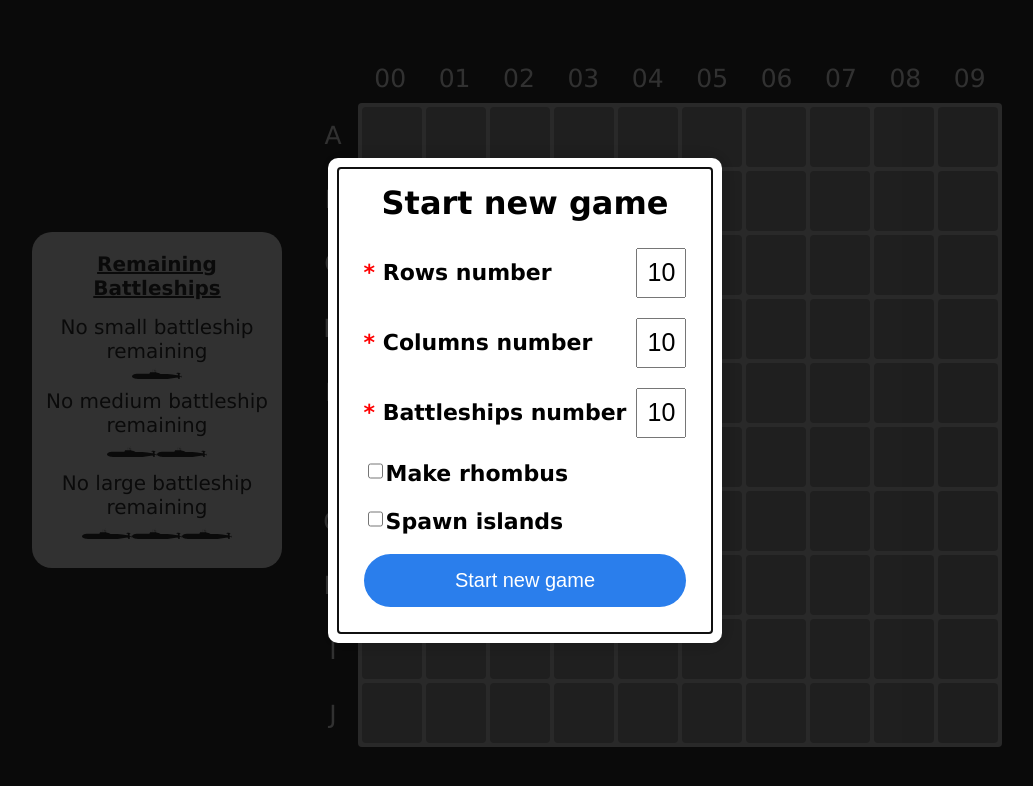
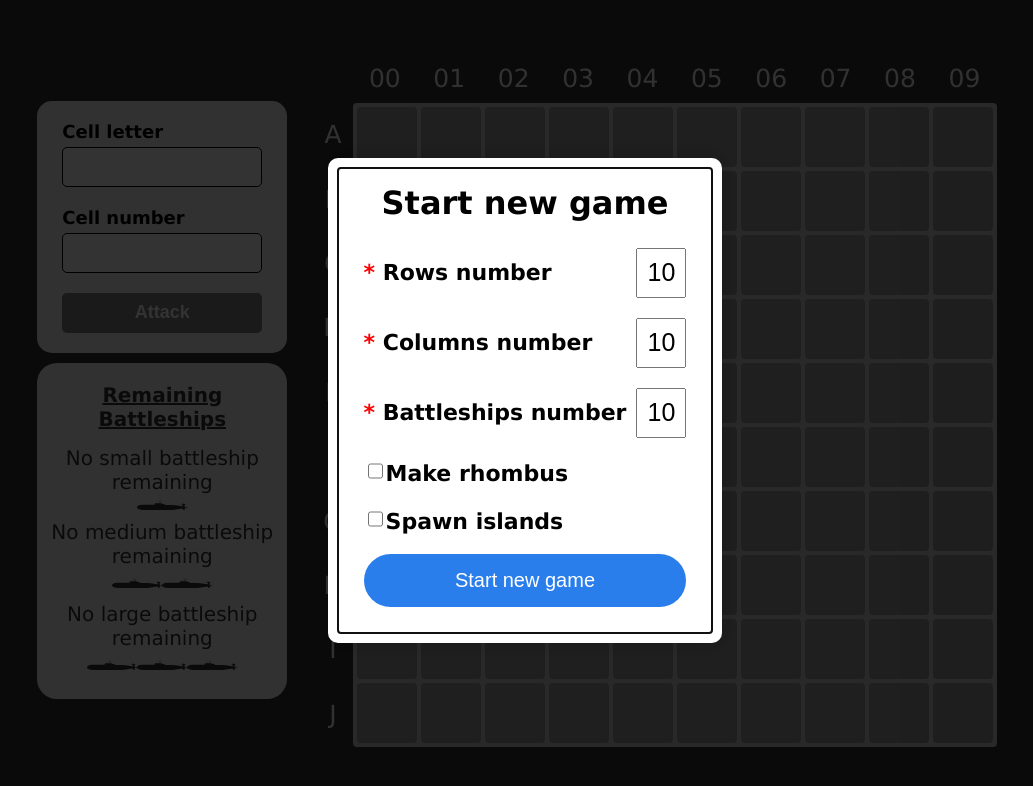
Before and after one commit to daniel-elad/battleships, an Angular app: page / in a window 1280 px wide. Shown: the top 786 px of the page, without its empty margins (115-1148 px from the left). Built offline with nearby package versions, Linux system fonts and the light colour scheme.

Commit message:
Stage 7 fixes + Stage 8

```diff
--- a/src/app/app.module.ts
+++ b/src/app/app.module.ts
@@ -8,6 +8,7 @@ import { ModalComponent } from './components/win-modal/win-modal.component';
 import { BattleshipListComponent } from './components/battleship-list/battleship-list.component';
 import { NewGameModalComponent } from './components/new-game-modal/new-game-modal.component';
 import { FormsModule, ReactiveFormsModule } from '@angular/forms';
+import { BattleshipDestroyerComponent } from './components/battleship-destroyer/battleship-destroyer.component';
 
 @NgModule({
 	declarations: [
@@ -16,6 +17,7 @@ import { FormsModule, ReactiveFormsModule } from '@angular/forms';
 		ModalComponent,
 		BattleshipListComponent,
 		NewGameModalComponent,
+  BattleshipDestroyerComponent,
 	],
 	imports: [
 		BrowserModule,
--- /dev/null
+++ b/src/app/components/battleship-destroyer/battleship-destroyer.component.html
@@ -0,0 +1,40 @@
+<div class="container">
+	<form [formGroup]="destroyerForm" (ngSubmit)="onSubmit($event)">
+		<div class="input-group">
+			<label for="cellLetter">Cell letter</label>
+			<input
+				#letterInput
+				type="text"
+				maxLength="2"
+				(keypress)="onLetterInputKeyPress($event)"
+				(ngModelChange)="onInputChange()"
+				formControlName="cellLetter"
+				required
+				id="cellLetter"
+			/>
+		</div>
+		<div class="input-group">
+			<label for="cellNumber">Cell number</label>
+			<input
+				type="number"
+				min="0"
+				max="99"
+				(keypress)="onNumberInputKeyPress($event)"
+				required
+				formControlName="cellNumber"
+				(ngModelChange)="onInputChange()"
+				id="cellNumber"
+			/>
+		</div>
+		<p class="error" [hidden]="!cellError" aria-live="assertive">
+			The cell is either not found<br />or already got attacked
+		</p>
+		<div class="input-group">
+			<input
+				type="submit"
+				value="Attack"
+				[disabled]="!destroyerForm.valid || cellError"
+			/>
+		</div>
+	</form>
+</div>
--- /dev/null
+++ b/src/app/components/battleship-destroyer/battleship-destroyer.component.scss
@@ -0,0 +1,75 @@
+@import '../../../variables';
+
+.container {
+	background-color: $foregroundColor;
+	padding: 10px 20px;
+	border-radius: 15px;
+}
+
+form {
+	display: flex;
+	flex-direction: column;
+	align-items: center;
+}
+
+.input-group {
+	display: flex;
+	flex-direction: column;
+	margin: 10px 0;
+}
+
+.input-group input:not([type='submit']) {
+	height: 30px;
+	width: 200px;
+	border-radius: 5px;
+	border: 1px solid black;
+	font-size: 16px;
+	padding: 0 10px;
+	text-transform: uppercase;
+}
+
+.input-group label {
+	font-weight: bold;
+	margin-bottom: 5px;
+	font-size: 14px;
+}
+
+.input-group input[type='submit'] {
+	height: 30px;
+	width: 200px;
+	border-radius: 5px;
+	font-size: 18px;
+	font-weight: bold;
+	padding: 0 10px;
+	background-color: #c22525;
+	color: white;
+	border: none;
+	cursor: pointer;
+	&:hover {
+		background-color: #8b1010;
+	}
+	&:disabled {
+		background-color: gray;
+		cursor: default;
+	}
+}
+
+.error {
+	font-size: 10px;
+	text-align: center;
+	color: red;
+}
+
+@media screen and (min-width: $M_Phones) {
+	.input-group label {
+		font-size: 18px;
+	}
+
+	.input-group input[type='submit'] {
+		height: 40px;
+	}
+
+	.input-group input:not([type='submit']) {
+		height: 40px;
+	}
+}
--- /dev/null
+++ b/src/app/components/battleship-destroyer/battleship-destroyer.component.ts
@@ -0,0 +1,72 @@
+import {
+	Component,
+	ElementRef,
+	EventEmitter,
+	Input,
+	OnInit,
+	Output,
+	ViewChild,
+} from '@angular/core';
+import { FormControl, FormGroup } from '@angular/forms';
+
+@Component({
+	selector: 'app-battleship-destroyer',
+	templateUrl: './battleship-destroyer.component.html',
+	styleUrls: ['./battleship-destroyer.component.scss'],
+})
+export class BattleshipDestroyerComponent implements OnInit {
+	destroyerForm: FormGroup = new FormGroup({
+		cellLetter: new FormControl(null),
+		cellNumber: new FormControl(null),
+	});
+
+	@Input() cells: Element[] = [];
+	@Output() onAttack: EventEmitter<HTMLElement> = new EventEmitter();
+	@ViewChild('letterInput') letterInput: ElementRef = {} as ElementRef;
+	currentCell: HTMLElement | null = null;
+	cellError: boolean = false;
+
+	constructor() {}
+
+	ngOnInit(): void {}
+
+	onNumberInputKeyPress(event: any) {
+		return event.charCode >= 48 && event.charCode <= 57;
+	}
+
+	onLetterInputKeyPress(event: any) {
+		return /[a-z]/i.test(event.key);
+	}
+
+	onInputChange() {
+		this.currentCell = null;
+		this.cellError = false;
+		const letter = this.destroyerForm.get('cellLetter')?.value;
+		const number = this.destroyerForm.get('cellNumber')?.value;
+		if (letter !== null && number !== null) {
+			const emptyCells = this.cells.filter(
+				(cell) =>
+					!cell.classList.contains('invisible') &&
+					!cell.classList.contains('battleship') &&
+					!cell.classList.contains('no-battleship')
+			);
+			const parsedLetter = letter.toUpperCase();
+			const cell = emptyCells.find(
+				(c) => c.id == `${parsedLetter}_${number}`
+			);
+			if (!cell) {
+				this.cellError = true;
+				return;
+			}
+			this.currentCell = cell as HTMLElement;
+		}
+	}
+
+	onSubmit(event: any) {
+		event.preventDefault();
+		if (!this.currentCell) return;
+		this.onAttack.emit(this.currentCell);
+		this.destroyerForm.reset();
+		this.letterInput.nativeElement.focus();
+	}
+}
--- a/src/app/components/battleship-list/battleship-list.component.scss
+++ b/src/app/components/battleship-list/battleship-list.component.scss
@@ -37,17 +37,14 @@
 	width: 40px;
 }
 
-.battleship-title {
-	margin: 0;
-	padding: 0;
-	text-align: center;
-	color: $backgroundColor;
-}
-
 .list-item-container,
 .battleship-container {
 	display: flex;
 	align-items: center;
+}
+
+.list-item-container {
+	flex-direction: column;
 }
 
 .battleship-container {
@@ -65,23 +62,29 @@
 }
 
 .battleship-title {
-	font-size: 16px;
+	font-size: 14px;
 	margin: 0px;
 	padding: 0px;
 	display: inline;
+	margin: 0;
+	padding: 0;
+	text-align: center;
+	color: $backgroundColor;
 }
+
 @media (min-width: $M_Phones) {
 	.list-item-container {
 		gap: 5px;
+	}
+	.battleship-title {
+		font-size: 20px;
 	}
 }
 @media (min-width: $Tablets) {
 	.battleship-icon {
 		width: 50px;
 	}
-	.battleship-title {
-		font-size: 20px;
-	}
+
 	.list-title {
 		font-size: 20px;
 	}
--- a/src/app/components/grid/grid.component.html
+++ b/src/app/components/grid/grid.component.html
@@ -1,4 +1,10 @@
 <div class="flex-container">
+	<div class="lists-container">
+		<app-battleship-destroyer
+			[cells]="cells"
+			class="battleship-destroyer"
+			(onAttack)="onAttack($event)"
+		></app-battleship-destroyer>
 		<app-battleship-list
 			#list
 			class="list"
@@ -7,6 +13,7 @@
 			[largeBattleships]="largeBattleships"
 			[isWin]="isWin"
 		></app-battleship-list>
+	</div>
 	<div class="container">
 		<div class="x"></div>
 		<div class="number-container">
@@ -23,6 +30,7 @@
 						(click)="onCellClick($event)"
 						class="cell"
 						[attr.aria-label]="y + x"
+						aria-live="polite"
 						[id]="y + '_' + ParseInt(x)"
 					></button>
 				</ng-container>
--- a/src/app/components/grid/grid.component.scss
+++ b/src/app/components/grid/grid.component.scss
@@ -17,7 +17,6 @@
 .container {
 	display: grid;
 	padding: 1em;
-	width: 100%;
 	height: 100%;
 	//max-width: 375px;
 	//max-height: 375px;
@@ -27,12 +26,20 @@
 	position: relative;
 }
 
+.lists-container {
+	display: flex;
+	flex-direction: column;
+}
+
+.battleship-destroyer {
+	margin-bottom: 10px;
+}
+
 .x {
 	grid-row: 1;
-	grid-column: 4;
+	grid-column: 1;
 	background-color: #333;
-	height: 50px;
-	width: 50px;
+
 	position: sticky;
 	left: -20px;
 	top: -20px;
@@ -64,7 +71,6 @@
 }
 
 .list {
-	width: 75%;
 	display: flex;
 	justify-content: center;
 	align-content: center;
@@ -291,6 +297,10 @@
 		width: 100%;
 		height: 100%;
 	}
+
+	.x {
+		grid-column: 4;
+	}
 }
 
 @media screen and (min-width: $Desktops) {
--- a/src/app/components/grid/grid.component.ts
+++ b/src/app/components/grid/grid.component.ts
@@ -174,8 +174,7 @@ export class GridComponent implements AfterViewInit {
 		return emptyCells.map((emptyCell) => emptyCell.id);
 	}
 
-	onCellClick(event: any) {
-		const cell: HTMLElement = event.target;
+	bombCell(cell: HTMLElement) {
 		if (cell.classList.contains('clicked') || this.isWin) return;
 		if (nestedInclude(this.battleships, cell.id)) {
 			cell.classList.add('battleship');
@@ -194,6 +193,15 @@ export class GridComponent implements AfterViewInit {
 		this.checkWin();
 	}
 
+	onCellClick(event: any) {
+		const cell: HTMLElement = event.target;
+		this.bombCell(cell);
+	}
+
+	onAttack(cell: HTMLElement) {
+		this.bombCell(cell);
+	}
+
 	checkWin() {
 		if (this.bombedBattleships.length < nestedLength(this.battleships))
 			return false;
@@ -204,6 +212,7 @@ export class GridComponent implements AfterViewInit {
 			cell.classList.add('won');
 			cell.setAttribute('disabled', 'true');
 			cell.setAttribute('aria-disabled', 'true');
+			cell.setAttribute('aria-live', 'off');
 		});
 		return true;
 	}
--- a/src/app/components/new-game-modal/new-game-modal.component.ts
+++ b/src/app/components/new-game-modal/new-game-modal.component.ts
@@ -78,6 +78,7 @@ export class NewGameModalComponent implements OnInit, AfterViewInit, OnDestroy {
 	setIslandNumber() {
 		let rows = this.formGroup.get('rows')?.value;
 		let cols = this.formGroup.get('columns')?.value;
+		console.log(this.cellsToDissapear);
 		const emptyCellsNum = rows * cols - this.cellsToDissapear.length;
 		this.islandsNum = Math.floor(emptyCellsNum / 10);
 	}
@@ -103,16 +104,15 @@ export class NewGameModalComponent implements OnInit, AfterViewInit, OnDestroy {
 	}
 
 	onRhombusClick() {
-		this.onSpawnIslandsClick();
 		if (
 			this.formGroup.get('rows')?.value < 3 ||
 			this.formGroup.get('columns')?.value < 3
 		) {
 			this.cellsToDissapear = [];
+			this.onSpawnIslandsClick();
 			this.cellsToDiss.emit(this.cellsToDissapear);
 			return;
 		}
-		console.log(this.islandsNum);
 
 		let horizontal = this.formGroup.get('columns')?.value;
 		let vertical = this.formGroup.get('rows')?.value;
@@ -141,6 +141,7 @@ export class NewGameModalComponent implements OnInit, AfterViewInit, OnDestroy {
 					);
 			}
 		}
+		this.onSpawnIslandsClick();
 		this.cellsToDiss.emit(this.cellsToDissapear);
 	}
 
```
Lines whose indentation alone changed are shown as unchanged.
